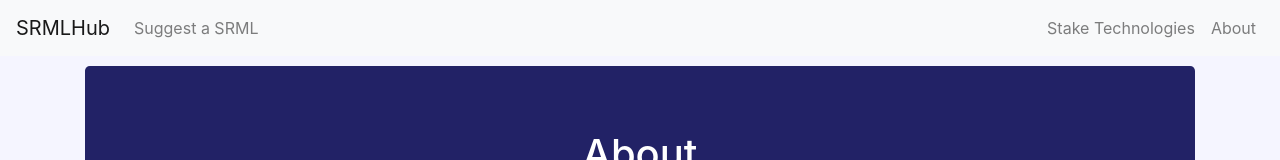
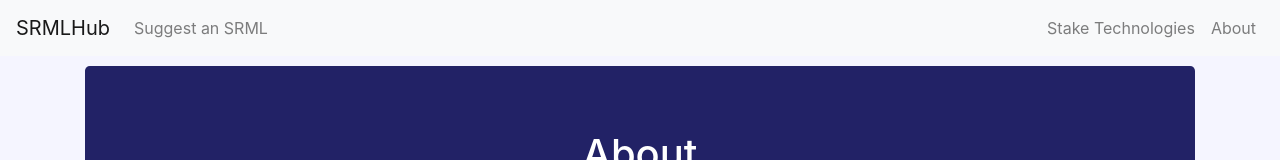
Before and after one commit to staketechnologies/srml-hub, a React (Create React App) app: page /about in a window 1280 px wide. Shown: the top 160 px of the page. Built offline with nearby package versions, Linux system fonts and the light colour scheme.

Commit message:
fix an SRML

```diff
--- a/src/Header.jsx
+++ b/src/Header.jsx
@@ -33,7 +33,7 @@ class Header extends React.Component {
             <Navbar.Toggle aria-controls="basic-navbar-nav" />
             <Navbar.Collapse id="basic-navbar-nav">
                 <Nav className="mr-auto">
-                    <Nav.Link onClick={this.openModal.bind(this)}>Suggest a SRML</Nav.Link>
+                    <Nav.Link onClick={this.openModal.bind(this)}>Suggest an SRML</Nav.Link>
                 </Nav>
                 <Nav>
                     <Nav.Link href="https://stake.co.jp">Stake Technologies</Nav.Link>
--- a/src/Suggest.jsx
+++ b/src/Suggest.jsx
@@ -50,7 +50,7 @@ class Suggest extends React.Component {
     return (<Container>
         <Modal.Header closeButton="closeButton">
             <Modal.Title id="contained-modal-title-vcenter">
-                <h1>Suggest a SRML</h1><p>Got a SRML that you think we should include? Let us know!</p>
+                <h1>Suggest an SRML</h1><p>Got an SRML that you think we should include? Let us know!</p>
             </Modal.Title>
         </Modal.Header>
         <Modal.Body>
```
